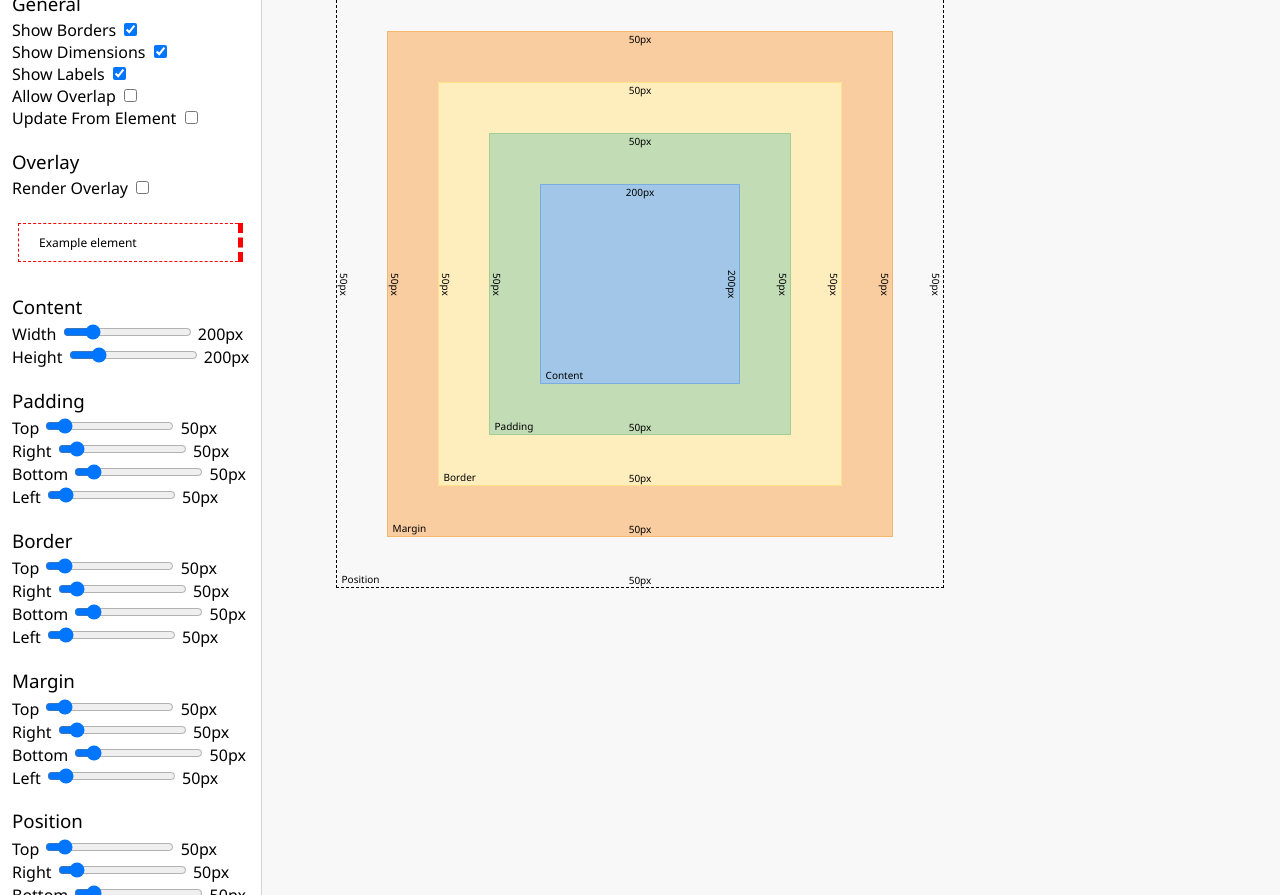
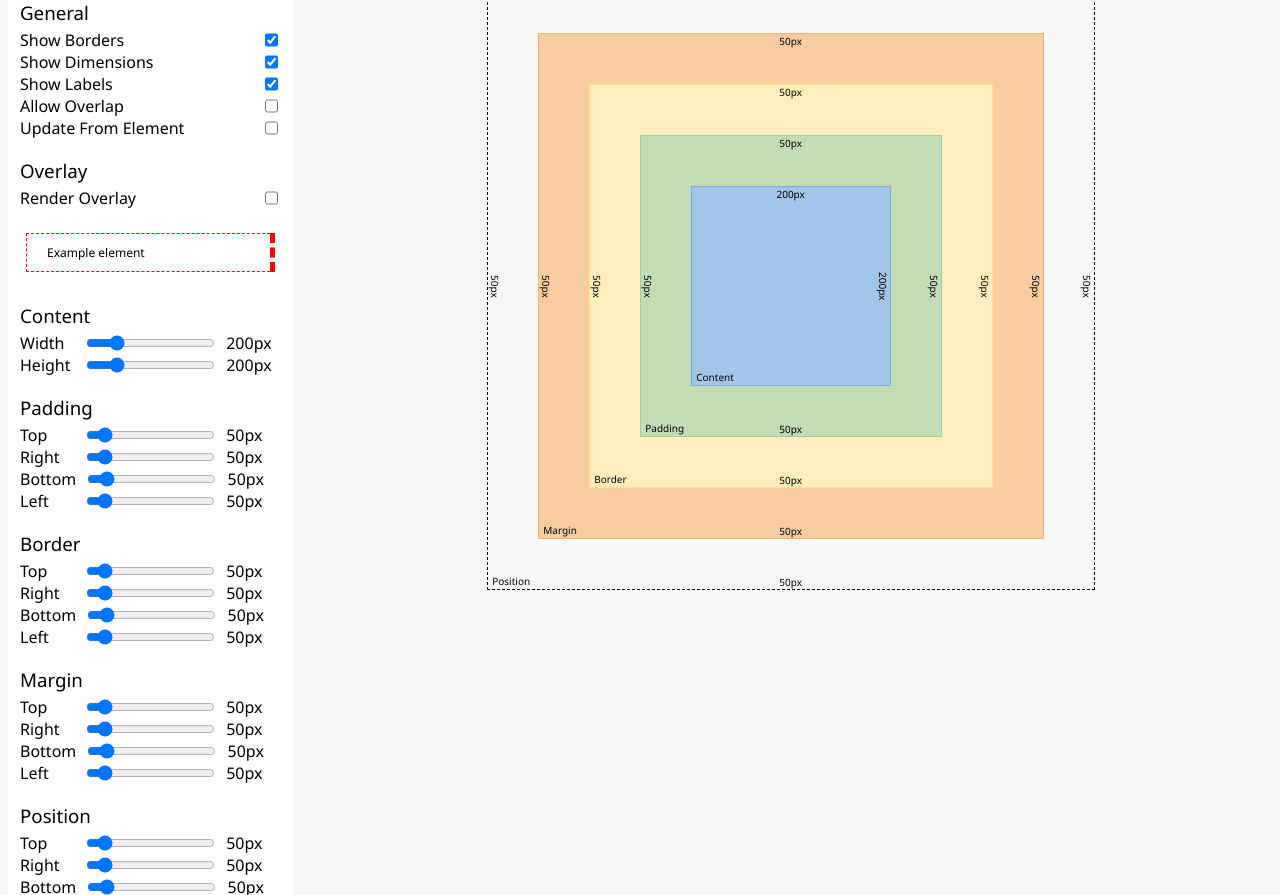
Before and after one commit to CSS-Canvas/Box-Model, a website with bundled scripts: page index.html in a window 1280 px wide. Shown: the part 107-1002 px from the top of the page. Built offline with nearby package versions, Linux system fonts and the light colour scheme.

Commit message:
Update the demo page
- Automatically change the colour scheme.
- Improve the page layout.

```diff
--- a/index.css
+++ b/index.css
@@ -1,30 +1,45 @@
 :root {
+	--color-background-1: #f8f8f8;
+	--color-background-2: #fff;
+
+	color-scheme: light dark;
 	box-sizing: border-box;
 	font-family: 'Segoe UI', Tahoma, Geneva, Verdana, sans-serif;
 }
 
+@media (prefers-color-scheme: dark) {
+	:root {
+		--color-background-1: #040404;
+		--color-background-2: #111;
+	}
+}
+
 body {
 	margin: 0;
-	background-color: #f8f8f8;
+	background-color: var(--color-background-1);
 }
 
 main {
 	position: relative;
 	display: grid;
-	grid-template-columns: auto;
-	grid-template-rows: auto auto;
-	flex-flow: column nowrap;
+	grid-template-columns: auto 1fr;
+	grid-template-rows: auto 1fr;
+	gap: 0 16px;
+	height: 100svh;
 }
 
 h1 {
-	margin: 0 0 0.2em;
-	padding-inline-start: 0.25rem;
+	grid-area: 1 / 1 / 2 / 3;
+	margin: 0;
+	padding-inline: 0.5rem;
+	font-size: 1.9em;
 	font-weight: 400;
+	line-height: 1.7em;
 }
 
 h2 {
 	margin: 0.1em 0;
-	padding-inline-start: 0.25rem;
+	padding-inline: 0.6rem;
 	color: grey;
 	font-weight: 300;
 }
@@ -35,13 +50,13 @@ h3 {
 }
 
 section#settings {
-	position: absolute;
 	z-index: 2;
-	left: 0;
-	max-width: 30rem;
-	background-color: white;
-	border: 1px solid lightgrey;
-	border-left: unset;
+	display: flex;
+	flex-flow: column nowrap;
+	width: 100%;
+	margin: 8px 0px 8px 8px;
+	background-color: var(--color-background-2);
+	border-radius: 5px;
 }
 
 section#display {
@@ -55,6 +70,24 @@ fieldset {
 	flex-direction: column;
 	margin: 0;
 	border: unset;
+}
+
+label {
+	display: flex;
+	flex-flow: row nowrap;
+	gap: 1ch;
+}
+label > span {
+	display: inline-block;
+	min-width: 6ch;
+}
+label > output {
+	display: inline-block;
+	min-width: 5ch;
+}
+
+input[type="checkbox"] {
+	margin-inline-start: auto;
 }
 
 #exampleElement {
@@ -71,7 +104,8 @@ fieldset {
 	justify-content: center;
 	align-items: center;
 	gap: 1.5rem;
-	margin: 1rem 0;
+	margin-block-start: auto;
+	padding: 1rem 0;
 	font-size: small;
 }
 
--- a/index.html
+++ b/index.html
@@ -19,38 +19,38 @@
 		<script src="index.js" type="module" defer></script>
 	</head>
 	<body>
-		<h1>Box Model Display</h1>
 		<main>
+			<h1>Box Model Display</h1>
 			<section id="settings">
 				<form action="event.preventDefault()">
 					<h2>Settings</h2>
 					<fieldset>
 						<h3>General</h3>
 						<label for="showBorders">
-							Show Borders
+							<span>Show Borders</span>
 							<input type="checkbox" name="showBorders" id="showBorders" checked oninput="model.showBorders = Boolean(event.target.checked)">
 						</label>
 						<label for="showDimensions">
-							Show Dimensions
+							<span>Show Dimensions</span>
 							<input type="checkbox" name="showDimensions" id="showDimensions" checked oninput="model.showDimensions = Boolean(event.target.checked)">
 						</label>
 						<label for="showLabels">
-							Show Labels
+							<span>Show Labels</span>
 							<input type="checkbox" name="showLabels" id="showLabels" checked oninput="model.showLabels = Boolean(event.target.checked)">
 						</label>
 						<label for="allowOverlap">
-							Allow Overlap
+							<span>Allow Overlap</span>
 							<input type="checkbox" name="allowOverlap" id="allowOverlap" oninput="model.allowOverlap = Boolean(event.target.checked)">
 						</label>
 						<label for="updateFromElement">
-							Update From Element
+							<span>Update From Element</span>
 							<input type="checkbox" name="updateFromElement" id="updateFromElement" oninput="updateFromExampleElement()">
 						</label>
 					</fieldset>
 					<fieldset>
 						<h3>Overlay</h3>
 						<label for="renderOverlay">
-							Render Overlay
+							<span>Render Overlay</span>
 							<input type="checkbox" name="renderOverlay" id="renderOverlay" oninput="overlay.enabled = Boolean(event.target.checked)">
 						</label>
 						<div id="exampleElement">Example element</div>
@@ -58,12 +58,12 @@
 					<fieldset>
 						<h3>Content</h3>
 						<label for="contentWidth">
-							Width
+							<span>Width</span>
 							<input type="range" name="contentWidth" id="contentWidth" min="0" max="1000" step="10" value="200" oninput="updateContentBox()">
 							<output id="contentWidthOutput"></output>
 						</label>
 						<label for="contentHeight">
-							Height
+							<span>Height</span>
 							<input type="range" name="contentHeight" id="contentHeight" min="0" max="1000" step="10" value="200" oninput="updateContentBox()">
 							<output id="contentHeightOutput"></output>
 						</label>
@@ -71,22 +71,22 @@
 					<fieldset>
 						<h3>Padding</h3>
 						<label for="paddingTop">
-							Top
+							<span>Top</span>
 							<input type="range" name="paddingTop" id="paddingTop" min="0" max="500" step="10" value="50" oninput="updatePaddingBox()">
 							<output id="paddingTopOutput"></output>
 						</label>
 						<label for="paddingRight">
-							Right
+							<span>Right</span>
 							<input type="range" name="paddingRight" id="paddingRight" min="0" max="500" step="10" value="50" oninput="updatePaddingBox()">
 							<output id="paddingRightOutput"></output>
 						</label>
 						<label for="paddingBottom">
-							Bottom
+							<span>Bottom</span>
 							<input type="range" name="paddingBottom" id="paddingBottom" min="0" max="500" step="10" value="50" oninput="updatePaddingBox()">
 							<output id="paddingBottomOutput"></output>
 						</label>
 						<label for="paddingLeft">
-							Left
+							<span>Left</span>
 							<input type="range" name="paddingLeft" id="paddingLeft" min="0" max="500" step="10" value="50" oninput="updatePaddingBox()">
 							<output id="paddingLeftOutput"></output>
 						</label>
@@ -94,22 +94,22 @@
 					<fieldset>
 						<h3>Border</h3>
 						<label for="borderTop">
-							Top
+							<span>Top</span>
 							<input type="range" name="borderTop" id="borderTop" min="0" max="500" step="10" value="50" oninput="updateBorderBox()">
 							<output id="borderTopOutput"></output>
 						</label>
 						<label for="borderRight">
-							Right
+							<span>Right</span>
 							<input type="range" name="borderRight" id="borderRight" min="0" max="500" step="10" value="50" oninput="updateBorderBox()">
 							<output id="borderRightOutput"></output>
 						</label>
 						<label for="borderBottom">
-							Bottom
+							<span>Bottom</span>
 							<input type="range" name="borderBottom" id="borderBottom" min="0" max="500" step="10" value="50" oninput="updateBorderBox()">
 							<output id="borderBottomOutput"></output>
 						</label>
 						<label for="borderLeft">
-							Left
+							<span>Left</span>
 							<input type="range" name="borderLeft" id="borderLeft" min="0" max="500" step="10" value="50" oninput="updateBorderBox()">
 							<output id="borderLeftOutput"></output>
 						</label>
@@ -117,22 +117,22 @@
 					<fieldset>
 						<h3>Margin</h3>
 						<label for="marginTop">
-							Top
+							<span>Top</span>
 							<input type="range" name="marginTop" id="marginTop" min="0" max="500" step="10" value="50" oninput="updateMarginBox()">
 							<output id="marginTopOutput"></output>
 						</label>
 						<label for="marginRight">
-							Right
+							<span>Right</span>
 							<input type="range" name="marginRight" id="marginRight" min="0" max="500" step="10" value="50" oninput="updateMarginBox()">
 							<output id="marginRightOutput"></output>
 						</label>
 						<label for="marginBottom">
-							Bottom
+							<span>Bottom</span>
 							<input type="range" name="marginBottom" id="marginBottom" min="0" max="500" step="10" value="50" oninput="updateMarginBox()">
 							<output id="marginBottomOutput"></output>
 						</label>
 						<label for="marginLeft">
-							Left
+							<span>Left</span>
 							<input type="range" name="marginLeft" id="marginLeft" min="0" max="500" step="10" value="50" oninput="updateMarginBox()">
 							<output id="marginLeftOutput"></output>
 						</label>
@@ -140,22 +140,22 @@
 					<fieldset>
 						<h3>Position</h3>
 						<label for="positionTop">
-							Top
+							<span>Top</span>
 							<input type="range" name="positionTop" id="positionTop" min="0" max="500" step="10" value="50" oninput="updatePositionBox()">
 							<output id="positionTopOutput"></output>
 						</label>
 						<label for="positionRight">
-							Right
+							<span>Right</span>
 							<input type="range" name="positionRight" id="positionRight" min="0" max="500" step="10" value="50" oninput="updatePositionBox()">
 							<output id="positionRightOutput"></output>
 						</label>
 						<label for="positionBottom">
-							Bottom
+							<span>Bottom</span>
 							<input type="range" name="positionBottom" id="positionBottom" min="0" max="500" step="10" value="50" oninput="updatePositionBox()">
 							<output id="positionBottomOutput"></output>
 						</label>
 						<label for="positionLeft">
-							Left
+							<span>Left</span>
 							<input type="range" name="positionLeft" id="positionLeft" min="0" max="500" step="10" value="50" oninput="updatePositionBox()">
 							<output id="positionLeftOutput"></output>
 						</label>
--- a/index.js
+++ b/index.js
@@ -4,6 +4,13 @@ import { BoxModel, BoxModelOverlay } from './src/index.js';
 window.model = new BoxModel(document.getElementById('display'));
 window.overlay = new BoxModelOverlay(document.getElementById('exampleElement'));
 window.overlay.enabled = false;
+
+function updateTheme (event) {
+	window.model.theme = event.matches ? 'dark' : 'light';
+}
+const query = window.matchMedia('(prefers-color-scheme: dark)');
+updateTheme({ matches: query.matches });
+query.addEventListener('change', updateTheme);
 
 // Page controls.
 const updateFromElement = document.getElementById('updateFromElement');
```
